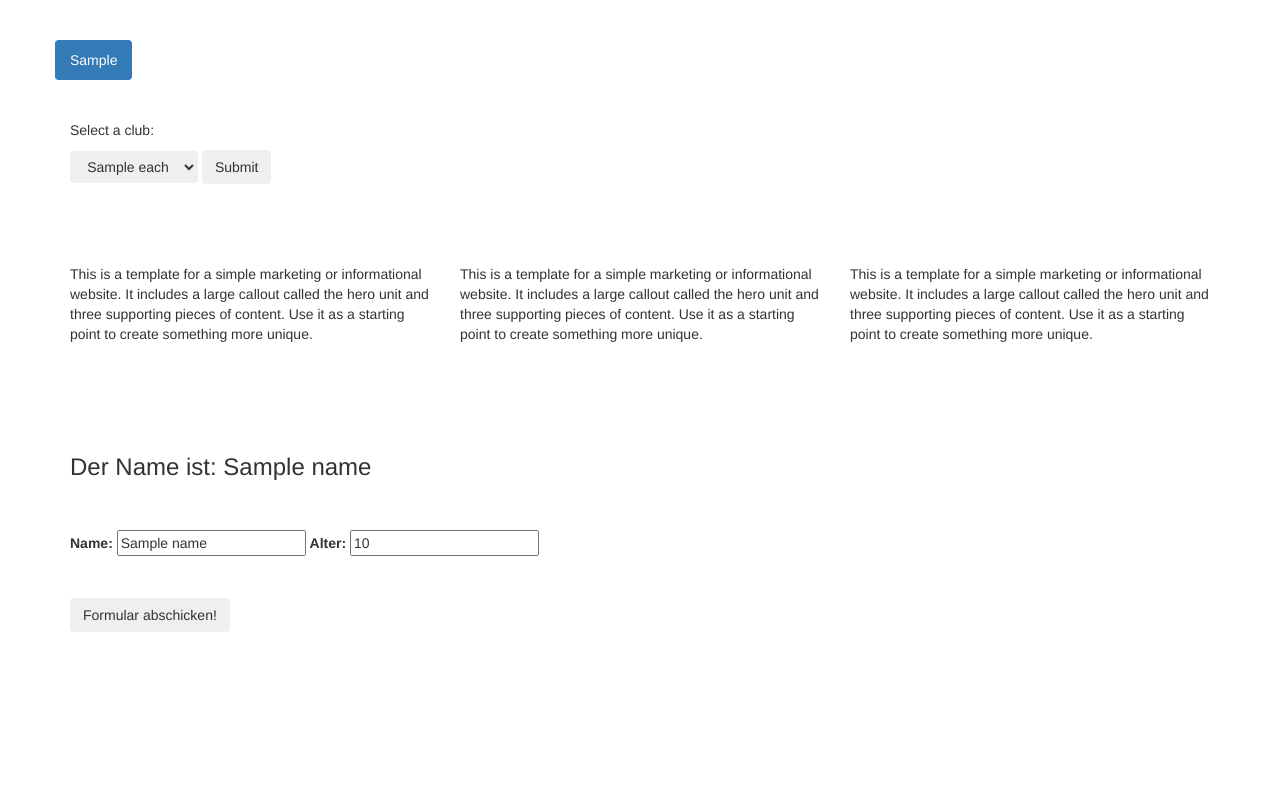
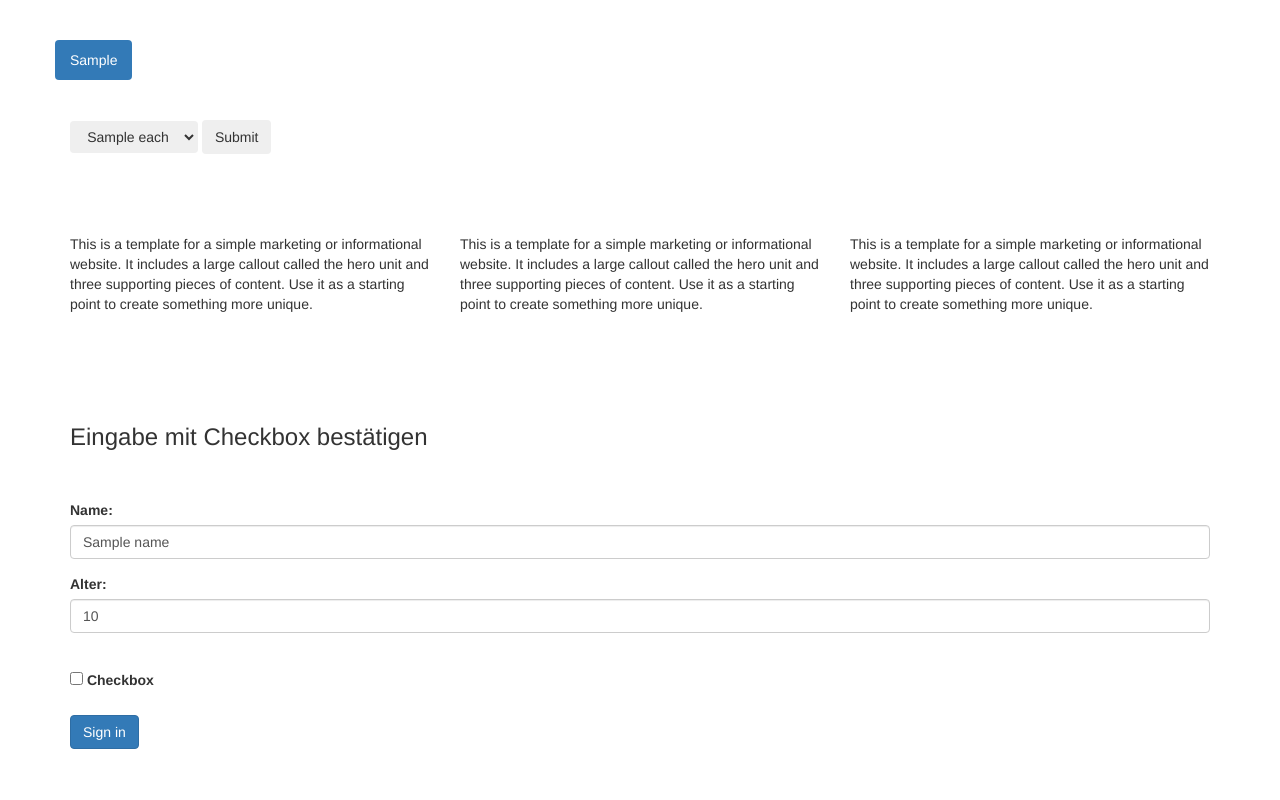
Before and after one commit to stanman71/Python_Projects, a Flask app: template Football/templates/index.html in a window 1280 px wide. Run offline with Flask 2, Linux system fonts and the light colour scheme; the template is opened without the code that fills it: most values are stand-ins (such as "Sample title", 1, 10 or a date in 2020); some libraries are stand-ins or nearby versions.

Commit message:
add checkbox

```diff
--- a/Football/START_Gui.py
+++ b/Football/START_Gui.py
@@ -17,18 +17,26 @@ Bootstrap(app)
 @app.route('/', methods=['GET'])
 def index():
 
-    # input formular
-    name = request.args.get("name")
-    age = request.args.get("age")
-
     dropdown_list = GET_ALL_CLUBS(file)
 
+    # input formular with checkbox
+    if request.args.get('checkbox') == "on":
+
+        name = request.args.get("name")
+        age  = request.args.get("age")
+
+        return render_template('index.html',
+                                site1="Start",
+                                name=name,
+                                age=age,
+                                check=True,
+                                dropdown_list=dropdown_list
+                                )
+
     return render_template('index.html',
-                            site1="Start",
-                            name=name,
-                            age=age,
-                            dropdown_list=dropdown_list
-                            )
+                        site1="Start",
+                        dropdown_list=dropdown_list
+                        )
 
 
 # club information
@@ -38,7 +46,7 @@ def club():
     club_name = request.args.get("club")
     dropdown_list = GET_ALL_CLUBS(file)
 
-    # input dropdown
+    # input dropdown (add value to the url)
     if request.method == "GET":
 
         if club_name != None:
--- a/Football/templates/club.html
+++ b/Football/templates/club.html
@@ -47,7 +47,7 @@
 
   <!-- DROPDOWN -->
   <p>Select a club:</p>
-  <form id="form1" action=/club  method="GET" enctype="multipart/form-data">
+  <form action=/club  method="GET" enctype="multipart/form-data">
     <select id="mySelect" class="btn btn-secondary dropdown-toggle" name = "club">
         {% for each in dropdown_list %}
         <option value="{{each}}">{{each}}</option>
--- a/Football/templates/index.html
+++ b/Football/templates/index.html
@@ -46,8 +46,8 @@
 
 
   <!-- DROPDOWN -->
-  <p>Select a club:</p>
-  <form id="form1" action=/club  method="GET" enctype="multipart/form-data">
+  <div class="dropdown">
+    <form action=/club  method="GET" enctype="multipart/form-data">
       <select id="mySelect" class="btn btn-secondary dropdown-toggle" name = "club">
           {% for each in dropdown_list %}
           <option value="{{each}}">{{each}}</option>
@@ -55,7 +55,7 @@
       </select>
           <input type="submit" class="btn btn-secondary" value="Submit">
     </form>
-
+  </div>
 
   <!-- HIDDEN -->
   <div class="row">
@@ -112,10 +112,12 @@
 
 
   <!-- FORM INPUT -->
+  {% if name is defined and check is defined %}
+    <h3>Der Name ist: {{ name }}</h3>
+  {% endif %}
 
-
-{% if name != None: %}
-  <h3>Der Name ist: {{ name }}</h3>
+  {% if check is not defined %}
+    <h3>Eingabe mit Checkbox bestätigen</h3>
   {% endif %}
 
   <div class="row">
@@ -128,22 +130,23 @@
   </div>
 
   <form method="get">
+    <form class="px-4 py-3">
+      <div class="form-group">
         <label for="name">Name: </label>
-    <input type="text" name="name" id="name" value="{% if name != None %}{{ name }}{% endif %}" />
-
+        <input type="text" class="form-control" name="name" id="name" value="{% if name != None %}{{ name }}{% endif %}" />
+      </div>
+      <div class="form-group">
         <label for="age">Alter:</label>
-    <input type="text" name="age" id="age" value="{% if age != None %}{{ age }}{% endif %}"/>
-
-    <div class="row">
-      <div class="col">
-        <div class="invisible">HIDDEN</div>
+        <input type="text" class="form-control" name="age" id="age" value="{% if age != None %}{{ age }}{% endif %}"/>
       </div>
-      <div class="col">
-        <div class="invisible">HIDDEN</div>
+      <br>
+      <div class="form-check">
+        <input type="checkbox" class="form-check-input" name="checkbox" id="checkbox">
+        <label class="form-check-label" for="dropdownCheck">Checkbox</label>
       </div>
-    </div>
-
-    <input type="submit" class="btn btn-secondary" value="Formular abschicken!" />
+      <br>
+      <button type="submit" class="btn btn-primary">Sign in</button>
+    </form>
   </form>
 
 {% endblock %}
```
Lines whose indentation alone changed are shown as unchanged.
